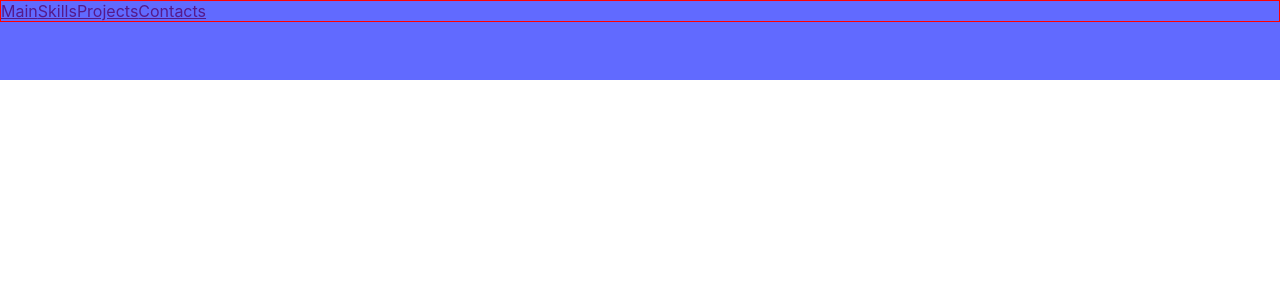
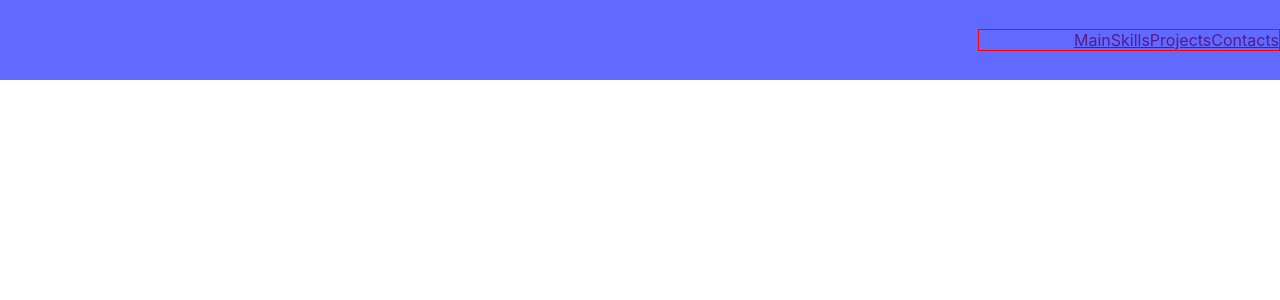
Before and after one commit to IvanMinets/portfolio, a React (Create React App) app: page / in a window 1280 px wide. Shown: the top 300 px of the page. Built offline with nearby package versions, Linux system fonts and the light colour scheme.

Commit message:
css work

```diff
--- a/src/header/Header.module.css
+++ b/src/header/Header.module.css
@@ -1,4 +1,7 @@
 .header {
     height: 80px;
     background-color: #616aff;
+    display: flex;
+    justify-content: flex-end;
+    align-items: center;
 }
--- a/src/nav/Nav.module.css
+++ b/src/nav/Nav.module.css
@@ -1,3 +1,6 @@
 .nav {
     border: 1px solid red;
+    width: 300px;
+    display: flex;
+    justify-content: flex-end;
 }
```
